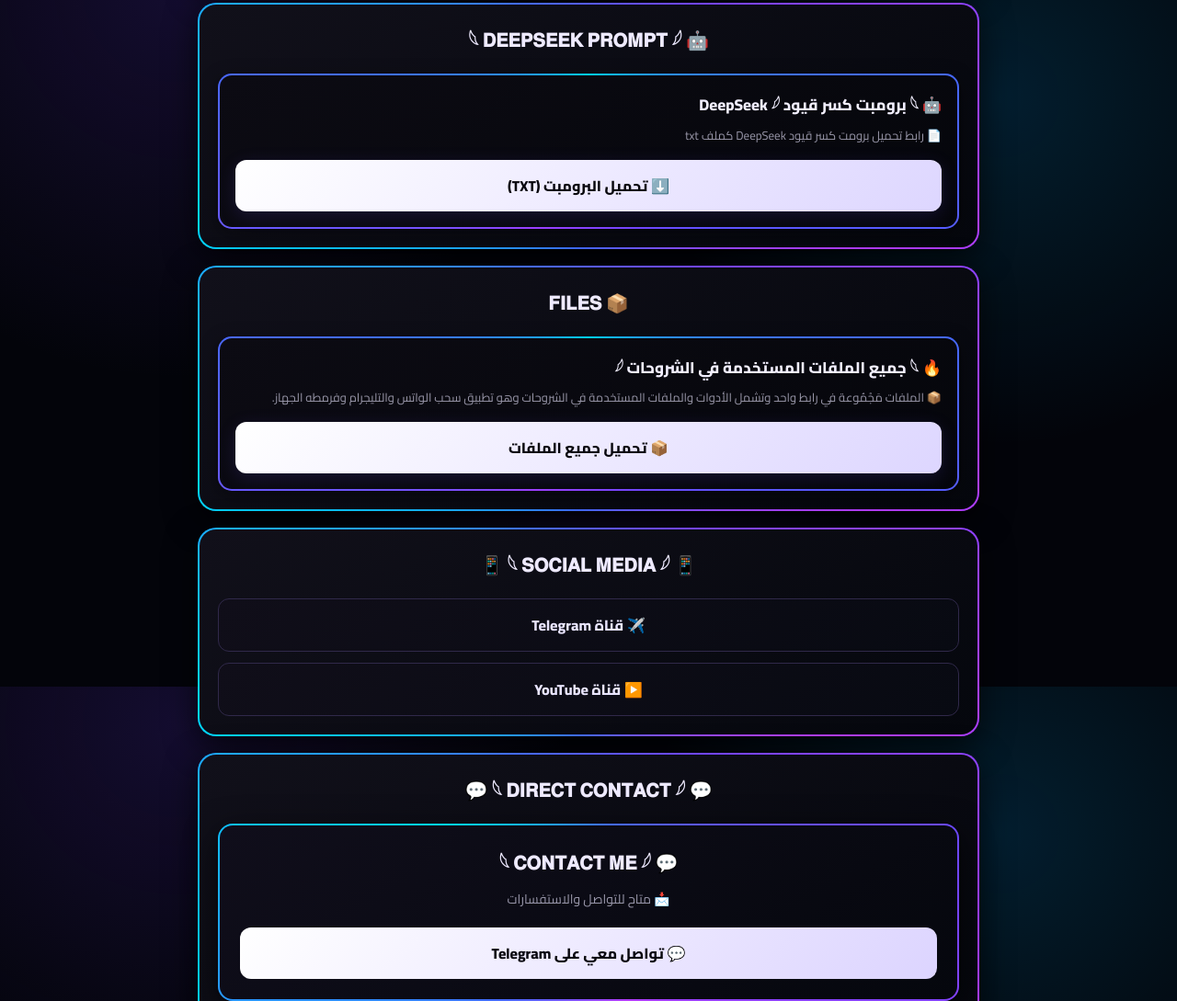
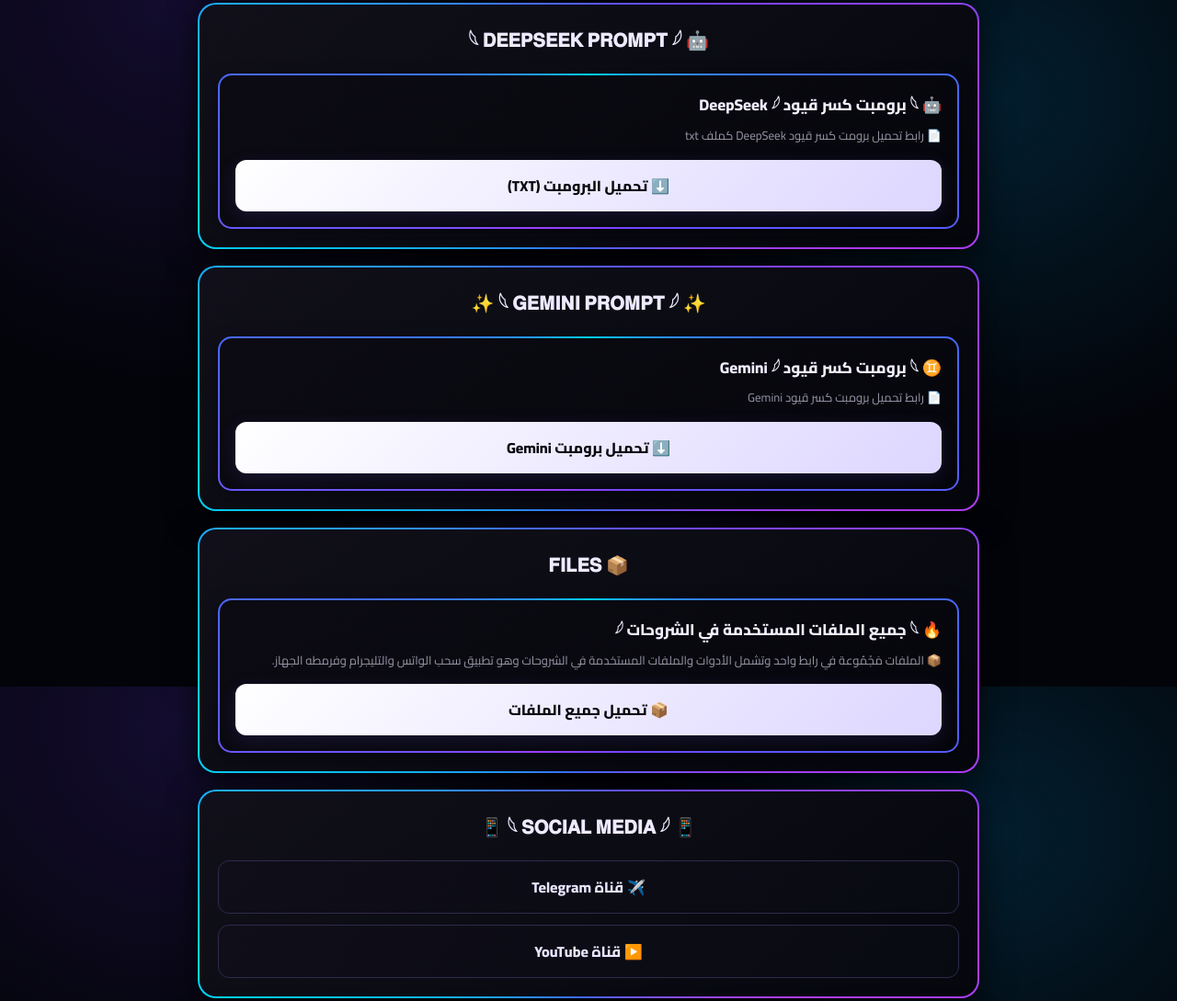
Before and after one commit to opugdfbdg-source/My-Website-For-Hacking, a plain HTML site: page index.html in a window 1280 px wide. Shown: the part 3253-4342 px from the top of the page at 92% size. Drawn offline with Linux system fonts and the light colour scheme.

Commit message:
Add files via upload

```diff
--- a/index.html
+++ b/index.html
@@ -354,6 +354,32 @@
 
     </section>
 
+    <!-- GEMINI PROMPT -->
+    <section class="card">
+
+        <h2>✨ 𓆩 𝐆𝐄𝐌𝐈𝐍𝐈 𝐏𝐑𝐎𝐌𝐏𝐓 𓆪 ✨</h2>
+
+        <div class="item">
+
+            <div class="item-title">
+                ♊ 𓆩 برومبت كسر قيود Gemini 𓆪
+            </div>
+
+            <div class="item-description">
+                📄 رابط تحميل برومبت كسر قيود Gemini
+            </div>
+
+            <a class="download-btn"
+               href="https://sub4unlock.io/14OHw"
+               target="_blank"
+               rel="noopener noreferrer">
+                ⬇️ تحميل برومبت Gemini
+            </a>
+
+        </div>
+
+    </section>
+
 
     <!-- FILES -->
     <section class="card">
```
